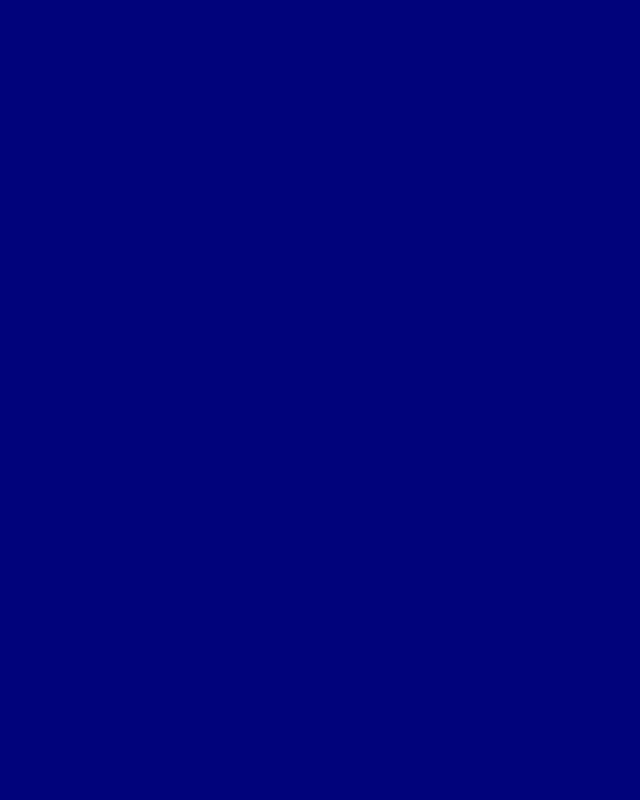
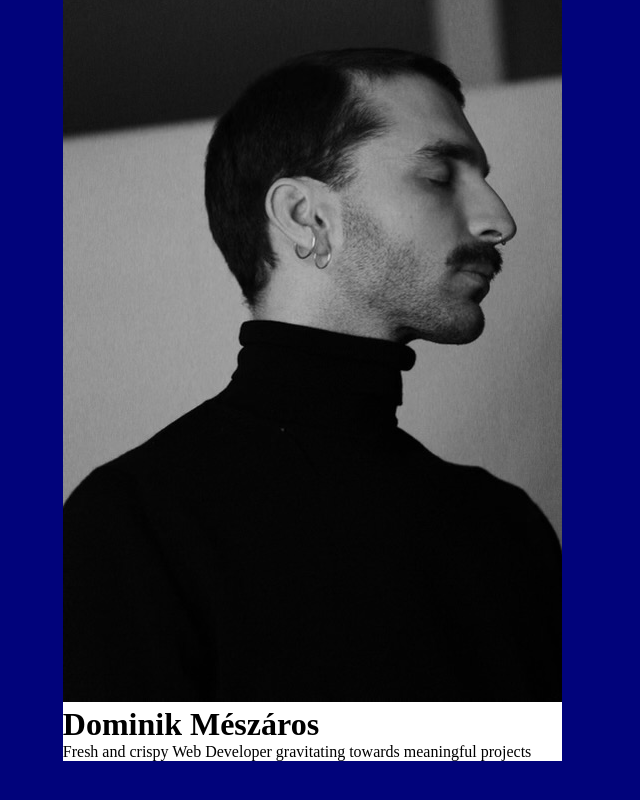
Before and after one commit to Domszilu/portfolio, a React (Vite) app: page / in a window 1280 px wide. Shown: the part 316-1116 px from the top of the page, without its empty margins (0-640 px from the left). Before the commit the page ends 800 px from the top, so only its background shows below. Built offline with nearby package versions, Linux system fonts and the light colour scheme.

Commit message:
cleared code, started working on Card comp

```diff
--- /dev/null
+++ b/src/components/NameCard/NameCard.jsx
@@ -0,0 +1,20 @@
+import React from "react";
+import { StyledCardContainer } from "./NameCardStyles";
+import Image from "../../assets/profile-image.jpg";
+
+const NameCard = () => {
+    return (
+        <>
+            <StyledCardContainer>
+                <img src={Image} alt="Card Image" />
+                <h1>Dominik Mészáros</h1>
+                <p>
+                    Fresh and crispy Web Developer gravitating towards
+                    meaningful projects
+                </p>
+            </StyledCardContainer>
+        </>
+    );
+};
+
+export default NameCard;
--- /dev/null
+++ b/src/components/NameCard/NameCardStyles.js
@@ -0,0 +1,8 @@
+import styled from "styled-components";
+
+export const StyledCardContainer = styled.div`
+    background-color: white;
+    img {
+        width: 100%;
+    }
+`;
--- a/src/components/NavBar/NavBar.js
+++ b/src/components/NavBar/NavBar.js
@@ -42,7 +42,6 @@ export const StyledNavContainer = styled.div`
         bottom: -30px;
         font-size: 1.2rem;
         color: white;
-        white-space: nowrap;
         opacity: 0;
         transform: translateY(-30px);
         transition: opacity 0.3s ease-in-out, transform 0.3s ease-in-out;
--- a/src/pages/Home.jsx
+++ b/src/pages/Home.jsx
@@ -1,9 +1,14 @@
+import NameCard from "../components/NameCard/NameCard.jsx";
 import NavBar from "../components/NavBar/NavBar.jsx";
+import { Wrapper } from "./Styles.js";
 
 const Home = () => {
     return (
         <>
             <NavBar />
+            <Wrapper>
+                <NameCard />
+            </Wrapper>
         </>
     );
 };
--- /dev/null
+++ b/src/pages/Styles.js
@@ -0,0 +1,12 @@
+import styled from "styled-components";
+
+export const StyledSeparator = styled.div`
+    display: flex;
+    flex-direction: column;
+`;
+
+export const Wrapper = styled.div`
+    display: flex;
+    gap: 4rem;
+    padding: 5rem;
+`;
```
